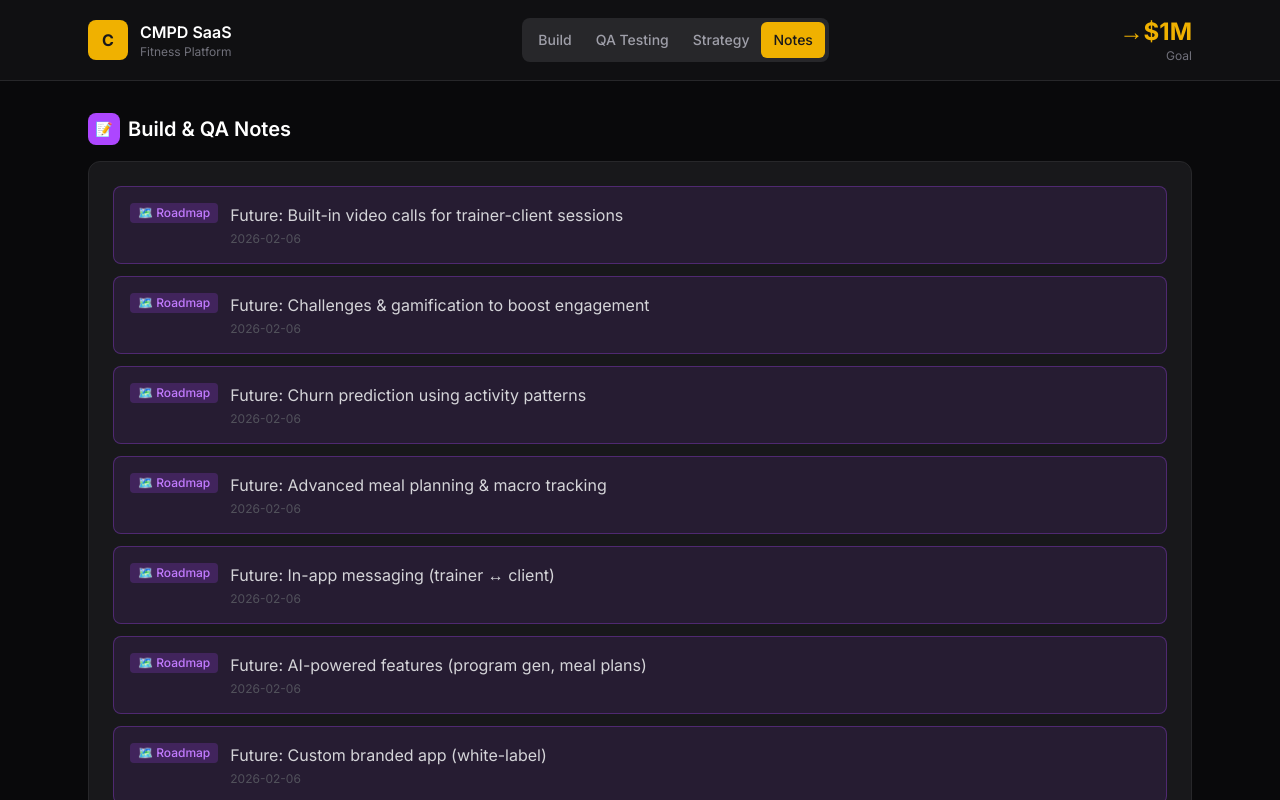
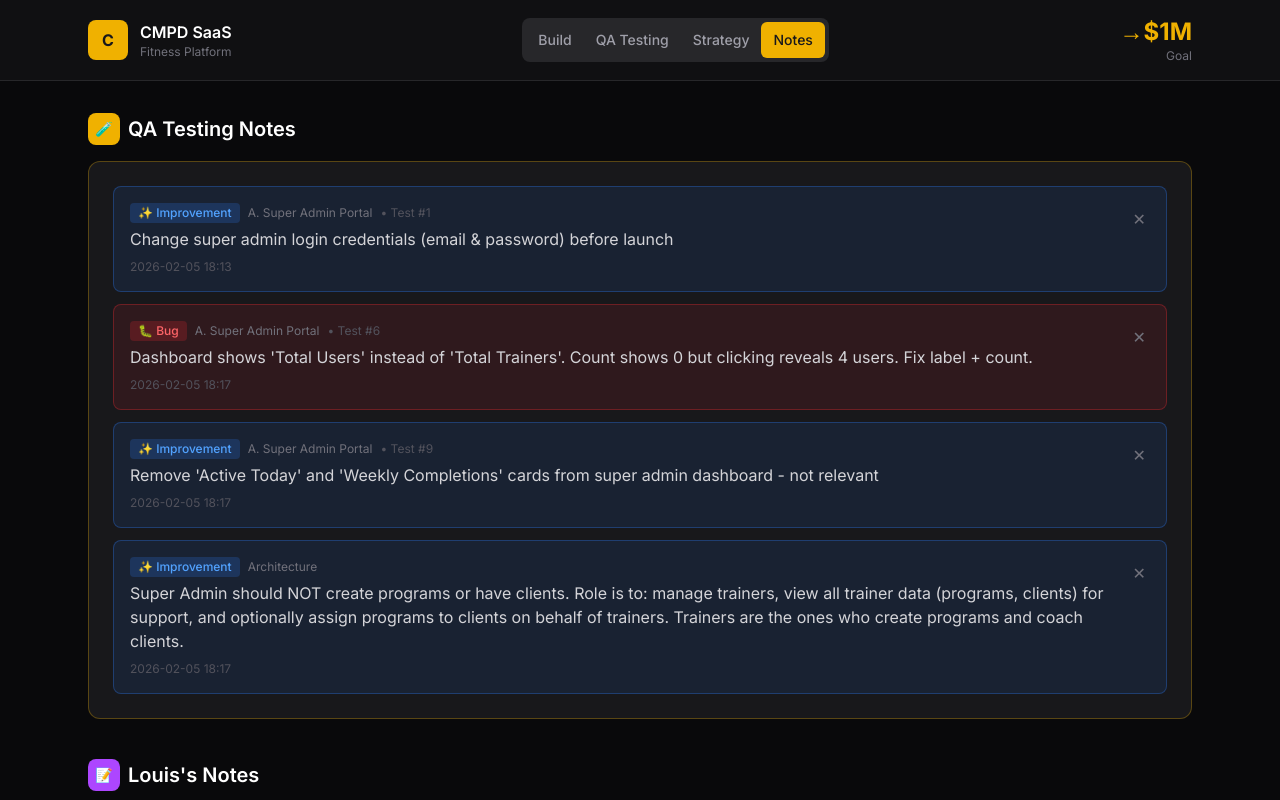
Before and after one commit to HenryWorksHard/cmpd-saas-dashboard, a Next.js app: page / in a window 1280 px wide. Both pictures are taken after a click on the button "Notes". Shown: the top 800 px of the page. Built offline with nearby package versions, Linux system fonts and the light colour scheme.

Commit message:
Reorganize Notes tab: QA Testing Notes, Louis's Notes, Future Improvements

```diff
--- a/app/page.tsx
+++ b/app/page.tsx
@@ -412,18 +412,18 @@ const futureImprovements = [
   { priority: 'low', name: 'Client Self-Booking', desc: 'Calendar integration, automated scheduling', reason: 'Convenience feature' },
 ];
 
-// Build & QA Notes (added during testing sessions)
-const buildNotes = [
-  { date: '2026-02-06', type: 'roadmap', text: 'Future: Built-in video calls for trainer-client sessions' },
-  { date: '2026-02-06', type: 'roadmap', text: 'Future: Challenges & gamification to boost engagement' },
-  { date: '2026-02-06', type: 'roadmap', text: 'Future: Churn prediction using activity patterns' },
-  { date: '2026-02-06', type: 'roadmap', text: 'Future: Advanced meal planning & macro tracking' },
-  { date: '2026-02-06', type: 'roadmap', text: 'Future: In-app messaging (trainer ↔ client)' },
-  { date: '2026-02-06', type: 'roadmap', text: 'Future: AI-powered features (program gen, meal plans)' },
-  { date: '2026-02-06', type: 'roadmap', text: 'Future: Custom branded app (white-label)' },
-  { date: '2026-02-06', type: 'roadmap', text: 'Future: Habit tracking & streaks' },
-  { date: '2026-02-06', type: 'roadmap', text: 'Future: Wearable integration (Apple Watch, Fitbit, etc.)' },
-  { date: '2026-02-06', type: 'roadmap', text: 'Future: Group training & team workouts' },
+// Louis's Notes (from QA session 2026-02-06)
+const louisNotes = [
+  { date: '2026-02-06', text: 'Built-in video calls for trainer-client sessions' },
+  { date: '2026-02-06', text: 'Challenges & gamification to boost engagement' },
+  { date: '2026-02-06', text: 'Churn prediction using activity patterns' },
+  { date: '2026-02-06', text: 'Advanced meal planning & macro tracking' },
+  { date: '2026-02-06', text: 'In-app messaging (trainer ↔ client)' },
+  { date: '2026-02-06', text: 'AI-powered features (program gen, meal plans)' },
+  { date: '2026-02-06', text: 'Custom branded app (white-label)' },
+  { date: '2026-02-06', text: 'Habit tracking & streaks' },
+  { date: '2026-02-06', text: 'Wearable integration (Apple Watch, Fitbit, etc.)' },
+  { date: '2026-02-06', text: 'Group training & team workouts' },
 ];
 
 // Marketing phases
@@ -945,64 +945,7 @@ export default function Dashboard() {
               })}
             </div>
 
-            {/* QA Notes Section */}
-            {qaNotes.length > 0 && (
-              <div className="mt-8 bg-zinc-900 rounded-xl border-2 border-yellow-500/50 overflow-hidden">
-                <div className="p-6">
-                  <div className="flex items-center justify-between mb-4">
-                    <h3 className="text-xl font-semibold flex items-center gap-2">
-                      <span className="w-8 h-8 bg-yellow-500 rounded-lg flex items-center justify-center text-zinc-900 text-sm">📝</span>
-                      QA Notes & Issues
-                    </h3>
-                    <span className="px-3 py-1 rounded-full text-xs font-medium bg-yellow-500/20 text-yellow-400">
-                      {qaNotes.length} {qaNotes.length === 1 ? 'note' : 'notes'}
-                    </span>
-                  </div>
-                  <div className="space-y-3">
-                    {qaNotes.map((note) => (
-                      <div
-                        key={note.id}
-                        className={`p-4 rounded-lg border ${
-                          note.type === 'bug'
-                            ? 'bg-red-500/10 border-red-500/30'
-                            : note.type === 'improvement'
-                            ? 'bg-blue-500/10 border-blue-500/30'
-                            : 'bg-zinc-800/50 border-zinc-700'
-                        }`}
-                      >
-                        <div className="flex items-start justify-between gap-4">
-                          <div className="flex-1">
-                            <div className="flex items-center gap-2 mb-1">
-                              <span className={`text-xs font-medium px-2 py-0.5 rounded ${
-                                note.type === 'bug'
-                                  ? 'bg-red-500/20 text-red-400'
-                                  : note.type === 'improvement'
-                                  ? 'bg-blue-500/20 text-blue-400'
-                                  : 'bg-zinc-700 text-zinc-400'
-                              }`}>
-                                {note.type === 'bug' ? '🐛 Bug' : note.type === 'improvement' ? '✨ Improvement' : '📝 Note'}
-                              </span>
-                              <span className="text-xs text-zinc-500">{note.section}</span>
-                              {note.testId && <span className="text-xs text-zinc-600">• Test #{note.testId}</span>}
-                            </div>
-                            <p className="text-zinc-300">{note.text}</p>
-                            <p className="text-xs text-zinc-600 mt-2">{note.timestamp}</p>
-                          </div>
-                          <button
-                            onClick={() => deleteNote(note.id)}
-                            className="text-zinc-500 hover:text-red-400 transition-colors p-1"
-                            title="Delete note"
-                          >
-                            ✕
-                          </button>
-                        </div>
-                      </div>
-                    ))}
-                  </div>
-                </div>
-              </div>
-            )}
-          </>
+            </>
         )}
 
         {/* Strategy Tab */}
@@ -1163,27 +1106,76 @@ export default function Dashboard() {
         {/* Notes Tab */}
         {activeTab === 'notes' && (
           <>
-            {/* Build & QA Notes */}
+            {/* QA Testing Notes */}
+            <div className="mb-10">
+              <h2 className="text-xl font-semibold mb-4 flex items-center gap-2">
+                <span className="w-8 h-8 bg-yellow-500 rounded-lg flex items-center justify-center text-zinc-900 text-sm">🧪</span>
+                QA Testing Notes
+              </h2>
+              {qaNotes.length > 0 ? (
+                <div className="bg-zinc-900 rounded-xl border border-yellow-500/30 p-6">
+                  <div className="space-y-3">
+                    {qaNotes.map((note) => (
+                      <div
+                        key={note.id}
+                        className={`p-4 rounded-lg border ${
+                          note.type === 'bug'
+                            ? 'bg-red-500/10 border-red-500/30'
+                            : note.type === 'improvement'
+                            ? 'bg-blue-500/10 border-blue-500/30'
+                            : 'bg-zinc-800/50 border-zinc-700'
+                        }`}
+                      >
+                        <div className="flex items-start justify-between gap-4">
+                          <div className="flex-1">
+                            <div className="flex items-center gap-2 mb-1">
+                              <span className={`text-xs font-medium px-2 py-0.5 rounded ${
+                                note.type === 'bug'
+                                  ? 'bg-red-500/20 text-red-400'
+                                  : note.type === 'improvement'
+                                  ? 'bg-blue-500/20 text-blue-400'
+                                  : 'bg-zinc-700 text-zinc-400'
+                              }`}>
+                                {note.type === 'bug' ? '🐛 Bug' : note.type === 'improvement' ? '✨ Improvement' : '📝 Note'}
+                              </span>
+                              <span className="text-xs text-zinc-500">{note.section}</span>
+                              {note.testId && <span className="text-xs text-zinc-600">• Test #{note.testId}</span>}
+                            </div>
+                            <p className="text-zinc-300">{note.text}</p>
+                            <p className="text-xs text-zinc-600 mt-2">{note.timestamp}</p>
+                          </div>
+                          <button
+                            onClick={() => deleteNote(note.id)}
+                            className="text-zinc-500 hover:text-red-400 transition-colors p-1"
+                            title="Delete note"
+                          >
+                            ✕
+                          </button>
+                        </div>
+                      </div>
+                    ))}
+                  </div>
+                </div>
+              ) : (
+                <div className="bg-zinc-900 rounded-xl border border-zinc-800 p-6 text-center text-zinc-500">
+                  No QA notes yet. Notes from testing sessions will appear here.
+                </div>
+              )}
+            </div>
+
+            {/* Louis's Notes */}
             <div className="mb-10">
               <h2 className="text-xl font-semibold mb-4 flex items-center gap-2">
                 <span className="w-8 h-8 bg-purple-500 rounded-lg flex items-center justify-center text-white text-sm">📝</span>
-                Build & QA Notes
+                Louis&apos;s Notes
               </h2>
-              <div className="bg-zinc-900 rounded-xl border border-zinc-800 p-6">
+              <div className="bg-zinc-900 rounded-xl border border-purple-500/30 p-6">
                 <div className="space-y-3">
-                  {buildNotes.map((note, i) => (
-                    <div key={i} className={`p-4 rounded-lg border ${
-                      note.type === 'bug' ? 'bg-red-500/10 border-red-500/30' :
-                      note.type === 'roadmap' ? 'bg-purple-500/10 border-purple-500/30' :
-                      'bg-zinc-800/50 border-zinc-700'
-                    }`}>
+                  {louisNotes.map((note, i) => (
+                    <div key={i} className="p-4 rounded-lg border bg-purple-500/10 border-purple-500/30">
                       <div className="flex items-start gap-3">
-                        <span className={`text-xs font-medium px-2 py-0.5 rounded shrink-0 ${
-                          note.type === 'bug' ? 'bg-red-500/20 text-red-400' :
-                          note.type === 'roadmap' ? 'bg-purple-500/20 text-purple-400' :
-                          'bg-zinc-700 text-zinc-400'
-                        }`}>
-                          {note.type === 'bug' ? '🐛 Bug' : note.type === 'roadmap' ? '🗺️ Roadmap' : '📝 Note'}
+                        <span className="text-xs font-medium px-2 py-0.5 rounded shrink-0 bg-purple-500/20 text-purple-400">
+                          🗺️ Future
                         </span>
                         <div className="flex-1">
                           <p className="text-zinc-300">{note.text}</p>
```
